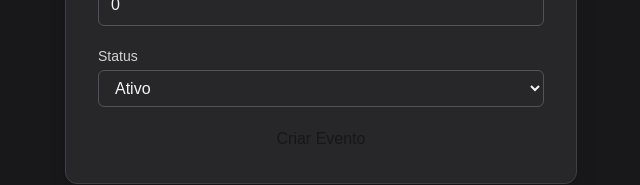
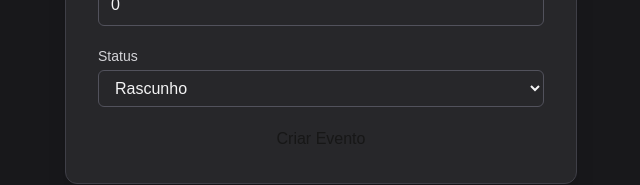
Before and after one commit to Eidiyoshi/ajudaprudente, a Next.js app in the folder ajudaprudente/: page /pages/organizador/registrar_evento in a window 1280 px wide. Shown: the part 644-829 px from the top of the page, without its empty margins (319-959 px from the left). Built offline with nearby package versions, Linux system fonts and the light colour scheme.

Commit message:
fix: changed newEvent to Event

```diff
--- a/ajudaprudente/app/pages/organizador/registrar_evento/page.tsx
+++ b/ajudaprudente/app/pages/organizador/registrar_evento/page.tsx
@@ -2,7 +2,7 @@
 
 import { useState } from 'react';
 
-type newEvent = {
+type Event = {
     nome: string;
     descricao: string;
     data: string;
@@ -13,12 +13,12 @@ type newEvent = {
     status: string;
 };
 
-type formErrors = Partial<Record<keyof newEvent, string>>;
-
 const STATUS_OPTIONS = ['Ativo', 'Cancelado', 'Encerrado', 'Rascunho'];
 
-export default function NewEventForm() {
-    const [formData, setFormData] = useState<newEvent>({
+type formErrors = Partial<Record<keyof Event, string>>;
+
+export default function EventForm() {
+    const [formData, setFormData] = useState<Event>({
         nome: '',
         descricao: '',
         data: '',
@@ -26,7 +26,7 @@ export default function NewEventForm() {
         horarioFim: '',
         local: '',
         vagasDisponiveis: 0,
-        status: 'Ativo',
+        status: 'Rascunho',
     });
 
     const [errors, setErrors] = useState<formErrors>({});
```
